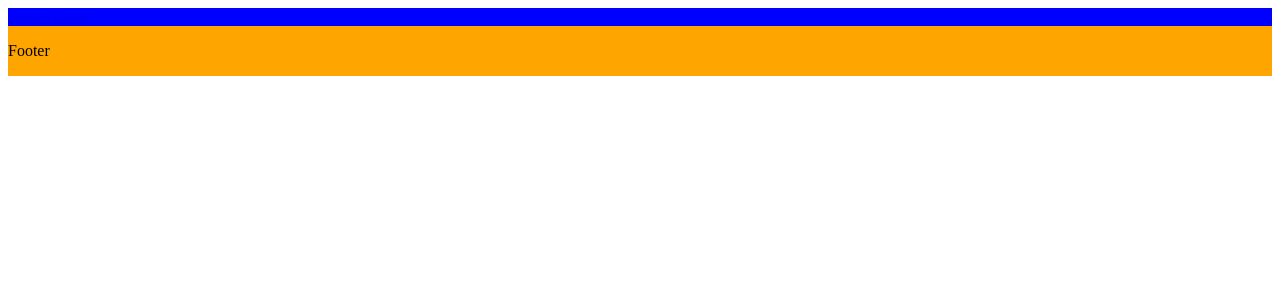
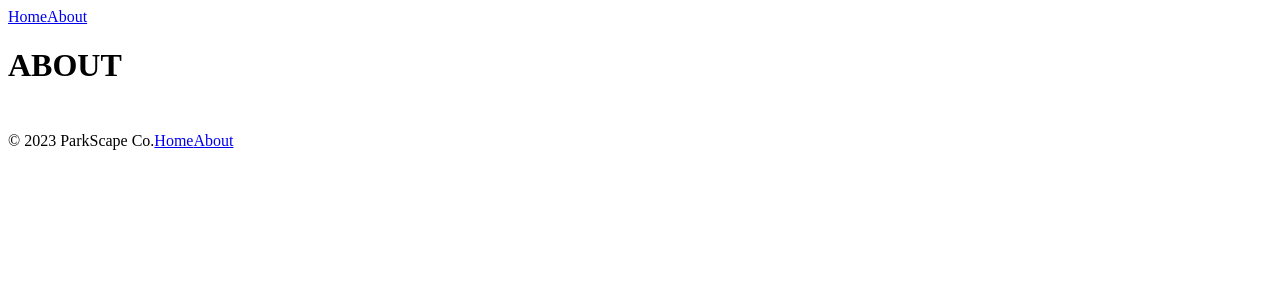
Before and after one commit to yenytm/ParkScape, a React (Vite) app: page / in a window 1280 px wide. Shown: the top 300 px of the page. Built offline with nearby package versions, Linux system fonts and the light colour scheme.

Commit message:
nav and footer

```diff
--- a/src/components/Root.jsx
+++ b/src/components/Root.jsx
@@ -1,16 +1,23 @@
 import {Link, Outlet } from "react-router-dom";
 import "./Root.css";
+import { About } from "../pages/About";
 
 export default function Root() {
   return (
     <>
-      <nav style={{display: "flex", margin: "auto", backgroundColor: "Blue"}}>
+      <nav style={{ display: "flex", margin: "auto", backgroundColor: "" }}>
+        <Link to="/">Home</Link>
+        <Link to="/about">About</Link>
+      </nav>
+
+      <Outlet />
+
+      <footer
+        style={{ display: "flex", backgroundColor: "", marginTop: "3rem" }}
+      >
+        <span> © 2023 ParkScape Co.</span>
         <Link to="/">Home</Link>
         <Link to="/">About</Link>
-      </nav>
-      <Outlet />
-      <footer style={{display: "flex", backgroundColor: "orange", margin: "auto"}}>
-      <p>Footer</p>
       </footer>
     </>
   );
--- a/src/pages/About.jsx
+++ b/src/pages/About.jsx
@@ -0,0 +1,10 @@
+
+
+export function About () {
+return (
+    <>
+    <h1> ABOUT </h1>
+    </>
+)
+
+}
```
Also changed, not shown: src/main.jsx (+7 -1 lines).
